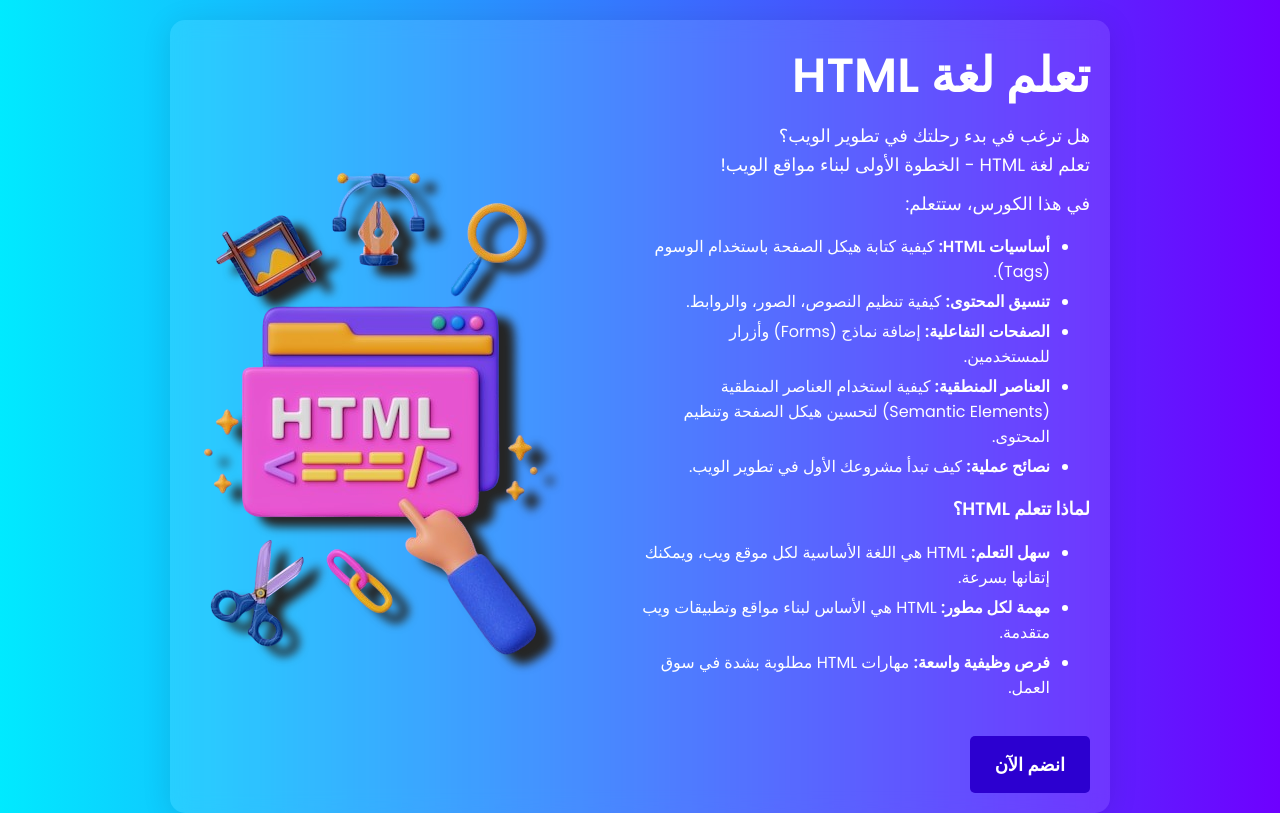
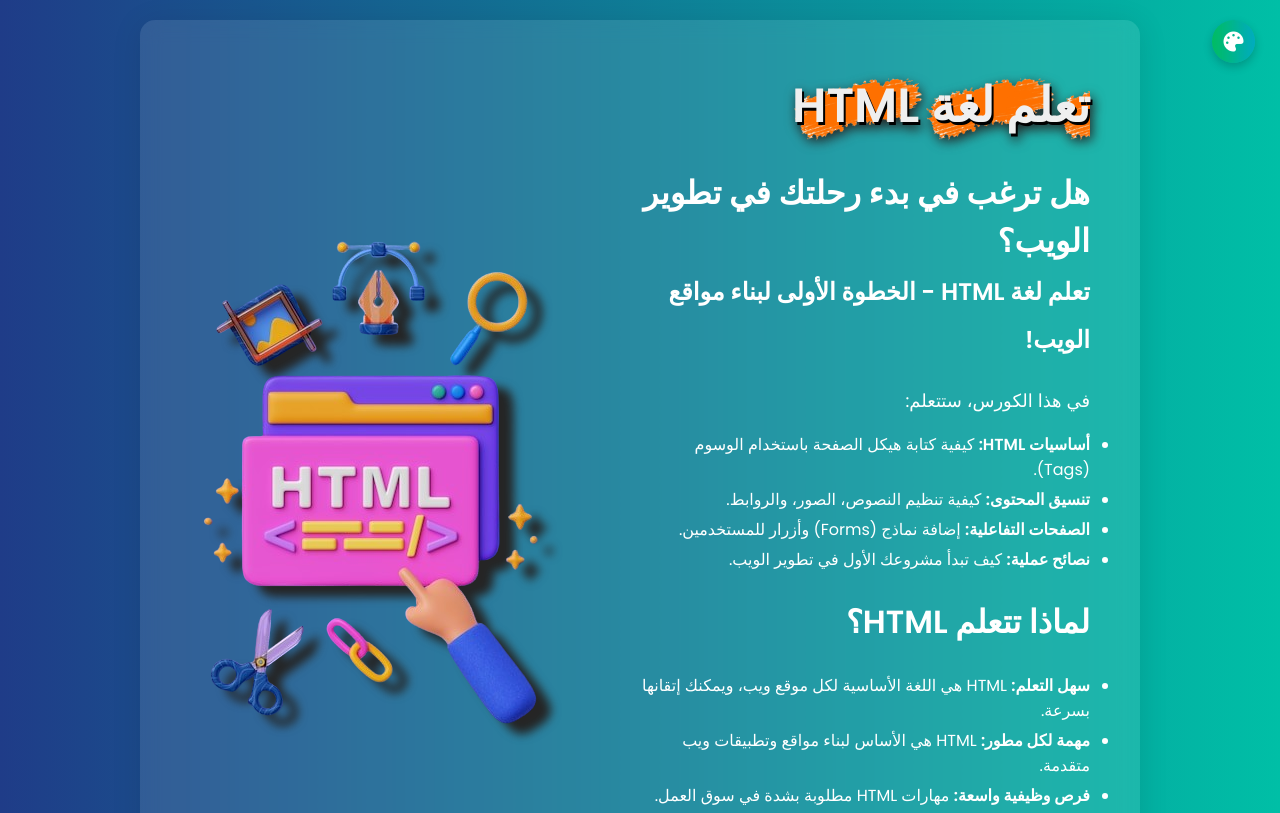
Before and after one commit to omair-660/html, a plain HTML site: page index.html in a window 1280 px wide. Shown: the top 813 px of the page. Drawn offline with Linux system fonts and the light colour scheme.

Commit message:
Add files via upload

```diff
--- /dev/null
+++ b/css/style.css
@@ -0,0 +1,190 @@
+*{
+    padding: 0;
+}
+::-webkit-scrollbar {
+    width: 12px;
+}
+
+
+::-webkit-scrollbar-thumb {
+    background-color: #4a90e2;
+    border-radius: 6px;
+}
+
+
+::-webkit-scrollbar-thumb:hover {
+    background-color: #357abd;
+}
+
+
+::-webkit-scrollbar-track {
+    background-color: #f0f0f0;
+    border-radius: 6px;
+}
+
+body {
+    margin: 0;
+    padding: 0;
+    font-family: 'Poppins', sans-serif;
+    background: linear-gradient(90deg, #1f3c88, #00bfa6);
+    transition: 0.5s;
+    display: flex;
+    justify-content: center;
+    align-items: center;
+    color: white;
+    direction: rtl;
+}
+.ad-container {
+    margin: 20px 0;
+    display: flex;
+    justify-content: space-between;
+    align-items: center;
+    background-color: rgba(255, 255, 255, 0.1);
+    padding: 50px;
+    border-radius: 15px;
+    box-shadow: 0 4px 30px rgba(0, 0, 0, 0.1);
+    backdrop-filter: blur(10px);
+    max-width: 900px;
+    width: 90%;
+}
+.ad-container .text-content {
+    max-width: 50%;
+}
+li{
+    margin: 5px 0;
+}
+.ad-container h1 {
+    font-size: 48px;
+    margin: 0;
+}
+.ad-container p {
+    font-size: 18px;
+    margin: 10px 0;
+    line-height: 1.6;
+}
+.ad-container .cta-button {
+    background-color: #3858df;
+    color: #fff;
+    padding: 15px 25px;
+    border: none;
+    border-radius: 5px;
+    font-size: 18px;
+    text-decoration: none;
+    font-weight: bold;
+    display: inline-block;
+    margin-top: 20px;
+    cursor: pointer;
+    transition: 0.5s;
+}
+.ad-container .cta-button:hover {
+    background-color: #330bc2;
+    transform: translateY(4px);
+}
+.ad-container .image-content {
+    max-width: 40%;
+}
+.ad-container .image-content img {
+    width: 100%;
+    height: auto;
+    filter: drop-shadow(16px 10px 5px #252525);
+    animation: img 1.2s 0s infinite ease-in-out;
+}
+@keyframes img {
+    0%{
+    filter: drop-shadow(16px 10px 5px #252525);
+    }
+    50%{
+        filter: drop-shadow(13px 15px 5px #252525);
+        }
+        100%{
+            filter: drop-shadow(16px 10px 5px #252525);
+            }
+}
+@media (max-width: 768px) {
+ul{list-style: square;}
+.ad-container {
+flex-direction: column-reverse;
+text-align: center;
+}
+.ad-container .text-content {
+max-width: 100%;
+margin-bottom: 20px;
+}
+.ad-container .image-content {
+max-width: 100%;
+}
+}
+
+@media (max-width: 480px) {
+.ad-container h1 {
+font-size: 28px;
+}
+.ad-container p {
+font-size: 14px;
+}
+.ad-container .cta-button {
+font-size: 14px;
+padding: 12px 20px;
+}
+}
+button.btn {
+/* padding: 12px 24px; */
+width: 43px;
+height: 43px;
+display: flex;
+border: none;
+border-radius: 50%;
+outline: none;
+background: linear-gradient(90deg, #00bf2e8f, #00abbf);
+color: #ffffff;
+font-size: 16px;
+font-weight: bold;
+cursor: pointer;
+transition: background 0.3s ease, color 0.3s ease, box-shadow 0.3s ease;
+box-shadow: 0 4px 10px rgba(0, 0, 0, 0.2);
+position: fixed;
+top: 20px;
+right: 25px;
+display: flex;
+align-items: center;
+gap: 8px;
+z-index: 1;
+justify-content: center;
+align-content: center;
+}
+button.btn i {
+font-size: 20px;
+}
+
+button.btn:hover {
+background: linear-gradient(90deg, #00bfa6, #1f3c88);
+box-shadow: 0 6px 15px rgba(0, 0, 0, 0.3);
+}
+
+button.btn:active {
+background: #005c99;
+color: #ffffff;
+box-shadow: 0 2px 5px rgba(0, 0, 0, 0.2);
+transform: scale(0.98);
+}
+
+
+.back {
+background-image: url(../images/Brush-Transparent-PNG.png);
+background-size: contain;
+width: fit-content;
+filter: drop-shadow(2px 4px 6px #252525);
+}
+.ad-container h1 {
+font-size: 48px;
+margin: 0;
+color: #efefef;
+text-shadow: 2px 3px black;
+}
+.heading{
+position: relative;
+font-size: 32px;
+}
+.heading strong{
+    font-size: 24px;
+}
--- a/index.html
+++ b/index.html
@@ -5,124 +5,39 @@
     <meta name="viewport" content="width=device-width, initial-scale=1.0">
     <title> كورس HTML</title>
     <link href="https://fonts.googleapis.com/css2?family=Poppins:wght@300;400;600&display=swap" rel="stylesheet">
-    <link rel="icon" href="head.jpg" type="image/png">
-    <style>
-        body {
-            margin: 0;
-            padding: 0;
-            font-family: 'Poppins', sans-serif;
-            background: linear-gradient(90deg, #00eaff, #6e00ff);
-            display: flex;
-            justify-content: center;
-            align-items: center;
-            color: white;
-            direction: rtl;
-        }
-        .ad-container {
-            margin: 20px 0;
-            display: flex;
-            justify-content: space-between;
-            align-items: center;
-            background-color: rgba(255, 255, 255, 0.1);
-            padding: 20px;
-            border-radius: 15px;
-            box-shadow: 0 4px 30px rgba(0, 0, 0, 0.1);
-            backdrop-filter: blur(10px);
-            max-width: 900px;
-            width: 90%;
-        }
-        .ad-container .text-content {
-            max-width: 50%;
-        }
-        li{
-            margin: 5px 0;
-        }
-        .ad-container h1 {
-            font-size: 48px;
-            margin: 0;
-        }
-        .ad-container p {
-            font-size: 18px;
-            margin: 10px 0;
-            line-height: 1.6;
-        }
-        .ad-container .cta-button {
-            background-color: #2c00d0;
-            color: #fff;
-            padding: 15px 25px;
-            border: none;
-            border-radius: 5px;
-            font-size: 18px;
-            text-decoration: none;
-            font-weight: bold;
-            display: inline-block;
-            margin-top: 20px;
-            cursor: pointer;
-            transition: 0.5s;
-        }
-        .ad-container .cta-button:hover {
-            background-color: #200290;
-            transform: translateY(4px);
-        }
-        .ad-container .image-content {
-            max-width: 40%;
-        }
-        .ad-container .image-content img {
-            filter: drop-shadow(16px 10px 5px #252525);
-            width: 100%;
-            height: auto;
-        }
+    <link rel="icon" href="images/head.jpg" type="image/png">
+    <link rel="stylesheet" href="https://cdnjs.cloudflare.com/ajax/libs/font-awesome/6.0.0-beta3/css/all.min.css">
+    <link rel="stylesheet" href="css/style.css">
 
-@media (max-width: 768px) {
-    ul{list-style: square;}
-    .ad-container {
-        flex-direction: column-reverse;
-        text-align: center;
-    }
-    .ad-container .text-content {
-        max-width: 100%;
-        margin-bottom: 20px;
-    }
-    .ad-container .image-content {
-        max-width: 100%;
-    }
-}
+</head>
+<body id="bb">
+    <button class="btn">
+        <i class="fas fa-palette"></i>
 
-@media (max-width: 480px) {
-    .ad-container h1 {
-        font-size: 28px;
-    }
-    .ad-container p {
-        font-size: 14px;
-    }
-    .ad-container .cta-button {
-        font-size: 14px;
-        padding: 12px 20px;
-    }
-}
-    </style>
-</head>
-<body>
+    </button>
+
     <div class="ad-container">
         <div class="text-content">
-            <h1>تعلم لغة HTML</h1>
-            <p>
+            <div class="back">
+
+                <h1>تعلم لغة HTML</h1>
+            </div>
+            <h2 class="heading">
                 هل ترغب في بدء رحلتك في تطوير الويب؟<br>
-                تعلم لغة HTML - الخطوة الأولى لبناء مواقع الويب!
-            </p>
+
+                <strong class=""> تعلم لغة HTML - الخطوة الأولى لبناء مواقع الويب!</strong>
+            </h2>
             <p>
                 في هذا الكورس، ستتعلم:
                 <ul>
-
                     <li><strong>أساسيات HTML:</strong> كيفية كتابة هيكل الصفحة باستخدام الوسوم (Tags).</li>
                     <li><strong>تنسيق المحتوى:</strong> كيفية تنظيم النصوص، الصور، والروابط.</li>
                     <li><strong>الصفحات التفاعلية:</strong> إضافة نماذج (Forms) وأزرار للمستخدمين.</li>
-                      <li><strong>العناصر المنطقية:</strong> كيفية استخدام العناصر المنطقية  (Semantic Elements) لتحسين هيكل الصفحة وتنظيم المحتوى.</li>
                     <li><strong>نصائح عملية:</strong> كيف تبدأ مشروعك الأول في تطوير الويب.</li>
                 </ul>
             </p>
             <p>
-                <strong>لماذا تتعلم HTML؟</strong><br>
+                <h2 class="heading">لماذا تتعلم HTML؟</h2>
                 <ul>
                     <li><strong>سهل التعلم:</strong> HTML هي اللغة الأساسية لكل موقع ويب، ويمكنك إتقانها بسرعة.</li>
                     <li><strong>مهمة لكل مطور:</strong> HTML هي الأساس لبناء مواقع وتطبيقات ويب متقدمة.</li>
@@ -132,8 +47,9 @@
             <a href="https://docs.google.com/forms/d/e/1FAIpQLSd2_PJEu0qrxPVA459c9f018xFK-Qx4madCKdVYPIK7GmYWqg/viewform?usp=sf_link" target="_blank" class="cta-button">انضم الآن</a>
         </div>
         <div class="image-content">
-            <img src="1.png" alt="Coding Icon">
+            <img src="images/1.png" alt="Coding Icon">
         </div>
     </div>
+    <script src="js/main.js"></script>
 </body>
 </html>
--- /dev/null
+++ b/js/main.js
@@ -0,0 +1,33 @@
+let btn = document.querySelector(".btn");
+let sub = document.querySelector(".cta-button");
+let body = document.querySelector("#bb");
+
+let colors = [
+    {backgroundColor: "#c1ffa2",text:"#252525"},
+    {backgroundColor: "linear-gradient(90deg, #1f3c88, #00bfa6)"},
+    {backgroundColor: "#505ec8"}
+];
+
+let currentIndex = 0;
+
+btn.addEventListener("click", function() {
+
+
+    body.style.background = colors[currentIndex].backgroundColor;
+    if(currentIndex == 0){
+    body.style.color = colors[currentIndex].text;
+}else{
+    body.style.color = "#fff";
+
+}
+if(currentIndex == 1 ){
+    sub.style.background = '#3858df';
+}
+if(currentIndex == 2 ){
+    sub.style.background = '#3858df';
+}else{
+    sub.style.background = '#2c00d0';
+}
+
+    currentIndex = (currentIndex + 1) % colors.length;
+});
```
Also changed, not shown: images/1.png (added), images/Brush-Transparent-PNG.png (added), images/head.jpg (added).
